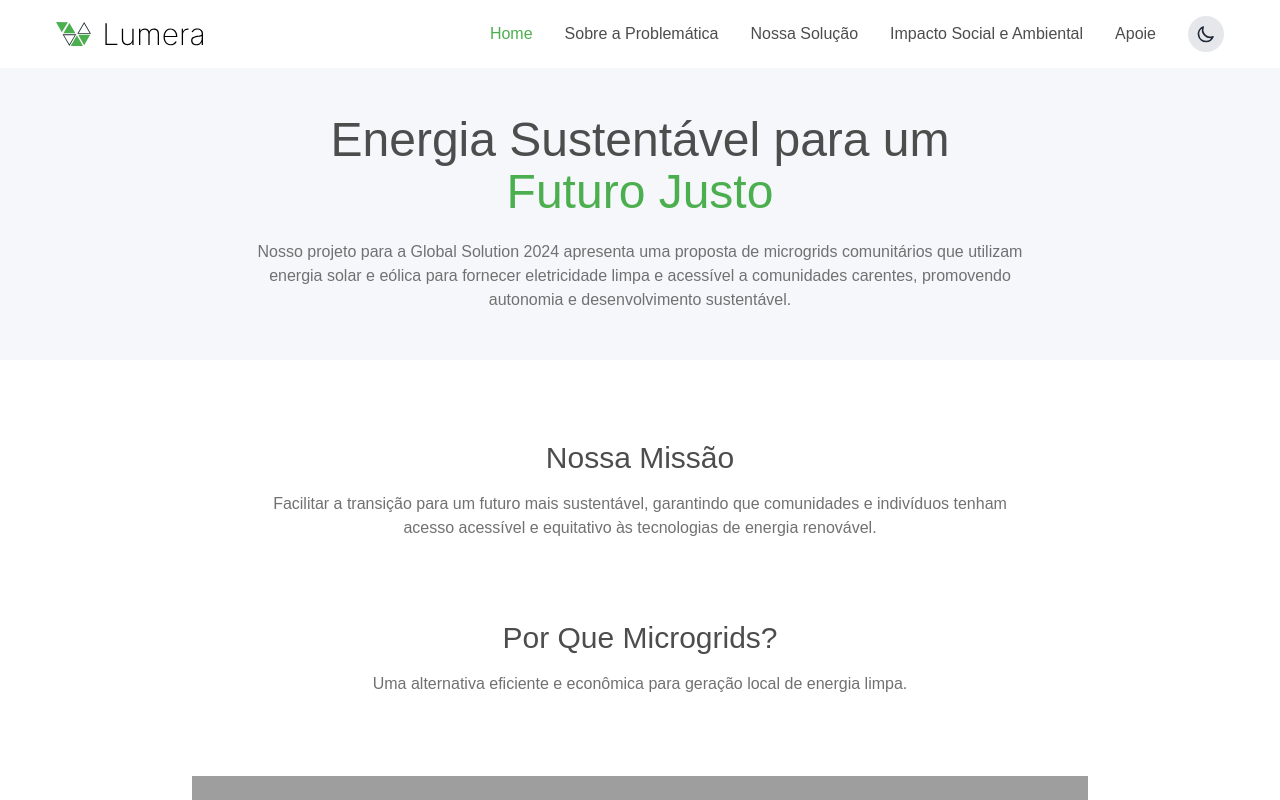
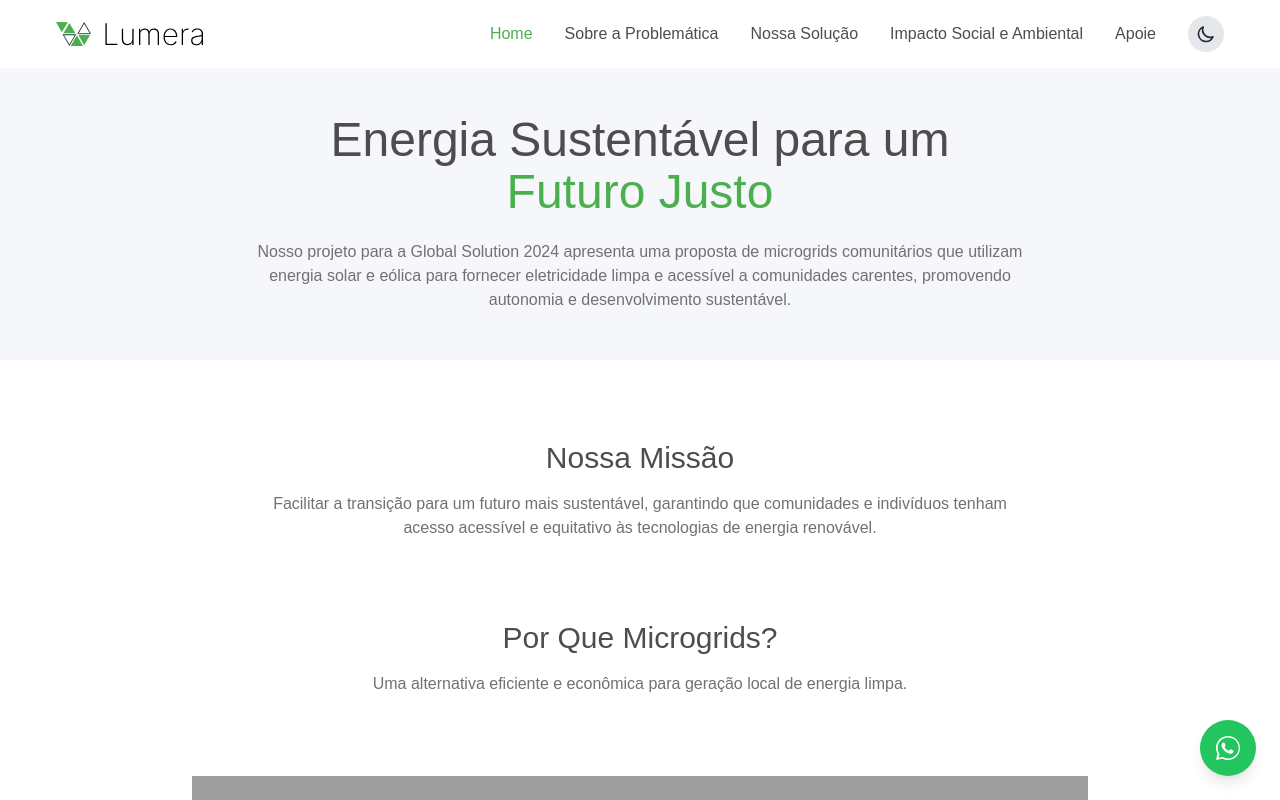
Before and after one commit to Yasmim-Antonielly/EcoVida, a Next.js app: page / in a window 1280 px wide. Shown: the top 800 px of the page. Built offline with nearby package versions, Linux system fonts and the light colour scheme; grey boxes are pictures that could not be loaded.

Commit message:
feat: whatsapp button

```diff
--- a/src/app/apoie/page.tsx
+++ b/src/app/apoie/page.tsx
@@ -1,5 +1,6 @@
 import Navbar from '@/components/Navbar';
 import ContactForm from '@/components/ContactForm';
+import WhatsAppButton from '@/components/WhatsAppButton';
 // Nota: No Next.js com App Router, não é necessário importar globals.css em cada página
 // pois ele já é importado no arquivo layout.tsx e se aplica globalmente
 
@@ -145,6 +146,7 @@ export default function Apoie() {
         </h2>
         <ContactForm />
       </div>
+      <WhatsAppButton />
     </main>
   );
 }
--- a/src/app/impacto/page.tsx
+++ b/src/app/impacto/page.tsx
@@ -1,5 +1,6 @@
 import Navbar from '@/components/Navbar';
 import ContactForm from '@/components/ContactForm';
+import WhatsAppButton from '@/components/WhatsAppButton';
 
 export default function Impacto() {
   return (
@@ -140,6 +141,7 @@ export default function Impacto() {
         </h2>
         <ContactForm />
       </div>
+      <WhatsAppButton />
     </main>
   );
 }
--- a/src/app/page.tsx
+++ b/src/app/page.tsx
@@ -1,5 +1,6 @@
 import Navbar from '@/components/Navbar';
 import ContactForm from '@/components/ContactForm';
+import WhatsAppButton from '@/components/WhatsAppButton';
 
 export default function Home() {
   return (
@@ -71,6 +72,7 @@ export default function Home() {
           <ContactForm />
         </section>
       </div>
+      <WhatsAppButton />
     </main>
   );
 }
--- a/src/app/problematica/page.tsx
+++ b/src/app/problematica/page.tsx
@@ -1,5 +1,6 @@
 import Navbar from '@/components/Navbar';
 import ContactForm from '@/components/ContactForm';
+import WhatsAppButton from '@/components/WhatsAppButton';
 
 export default function Problematica() {
   return (
@@ -99,6 +100,7 @@ export default function Problematica() {
         </h2>
         <ContactForm />
       </div>
+      <WhatsAppButton />
     </main>
   );
 }
--- a/src/app/solucao/page.tsx
+++ b/src/app/solucao/page.tsx
@@ -1,5 +1,6 @@
 import Navbar from '@/components/Navbar';
 import ContactForm from '@/components/ContactForm';
+import WhatsAppButton from '@/components/WhatsAppButton';
 
 export default function Solucao() {
   return (
@@ -131,6 +132,7 @@ export default function Solucao() {
         </h2>
         <ContactForm />
       </div>
+      <WhatsAppButton />
     </main>
   );
 }
--- /dev/null
+++ b/src/components/WhatsAppButton.tsx
@@ -0,0 +1,23 @@
+'use client';
+
+export default function WhatsAppButton() {
+  const phoneNumber = '5511999999999';
+
+  return (
+    <a
+      href={`https://wa.me/${phoneNumber}?text=Olá!%20Me%20interessei%20pelo%20projeto%20e%20gostaria%20de%20mais%20informações!`}
+      target="_blank"
+      rel="noopener noreferrer"
+      className="fixed bottom-6 right-6 bg-green-500 p-3 rounded-full shadow-lg hover:bg-green transition-all flex items-center justify-center w-14 h-14"
+    >
+      <svg
+        xmlns="http://www.w3.org/2000/svg"
+        viewBox="0 0 24 24"
+        fill="currentColor"
+        className="w-6 h-6 text-white"
+      >
+        <path d="M12 0C5.373 0 0 5.373 0 12c0 2.123.553 4.106 1.515 5.84L0 24l6.24-1.515A11.944 11.944 0 0012 24c6.627 0 12-5.373 12-12S18.627 0 12 0zm0 22.5c-1.885 0-3.675-.49-5.25-1.41l-.375-.21-3.75.915.915-3.75-.21-.375A10.5 10.5 0 1112 22.5zm5.25-7.875c-.075-.125-.27-.2-.56-.35-.29-.15-1.715-.84-1.98-.935-.265-.095-.46-.14-.655.14-.195.275-.75.935-.92 1.125-.17.19-.34.21-.63.07-.29-.14-1.225-.45-2.33-1.43-.86-.77-1.44-1.72-1.61-2-.17-.275-.02-.425.13-.565.135-.135.29-.34.435-.51.145-.17.19-.29.29-.48.1-.19.05-.35-.025-.49-.075-.14-.655-1.575-.9-2.165-.235-.565-.475-.49-.655-.5-.17-.01-.37-.01-.57-.01-.2 0-.52.07-.79.35-.27.275-1.04 1.015-1.04 2.48 0 1.465 1.065 2.875 1.215 3.075.15.2 2.1 3.2 5.1 4.48.71.305 1.265.485 1.695.62.715.225 1.365.195 1.88.12.575-.085 1.715-.7 1.955-1.375.24-.675.24-1.255.17-1.375z" />
+      </svg>
+    </a>
+  );
+}
```
